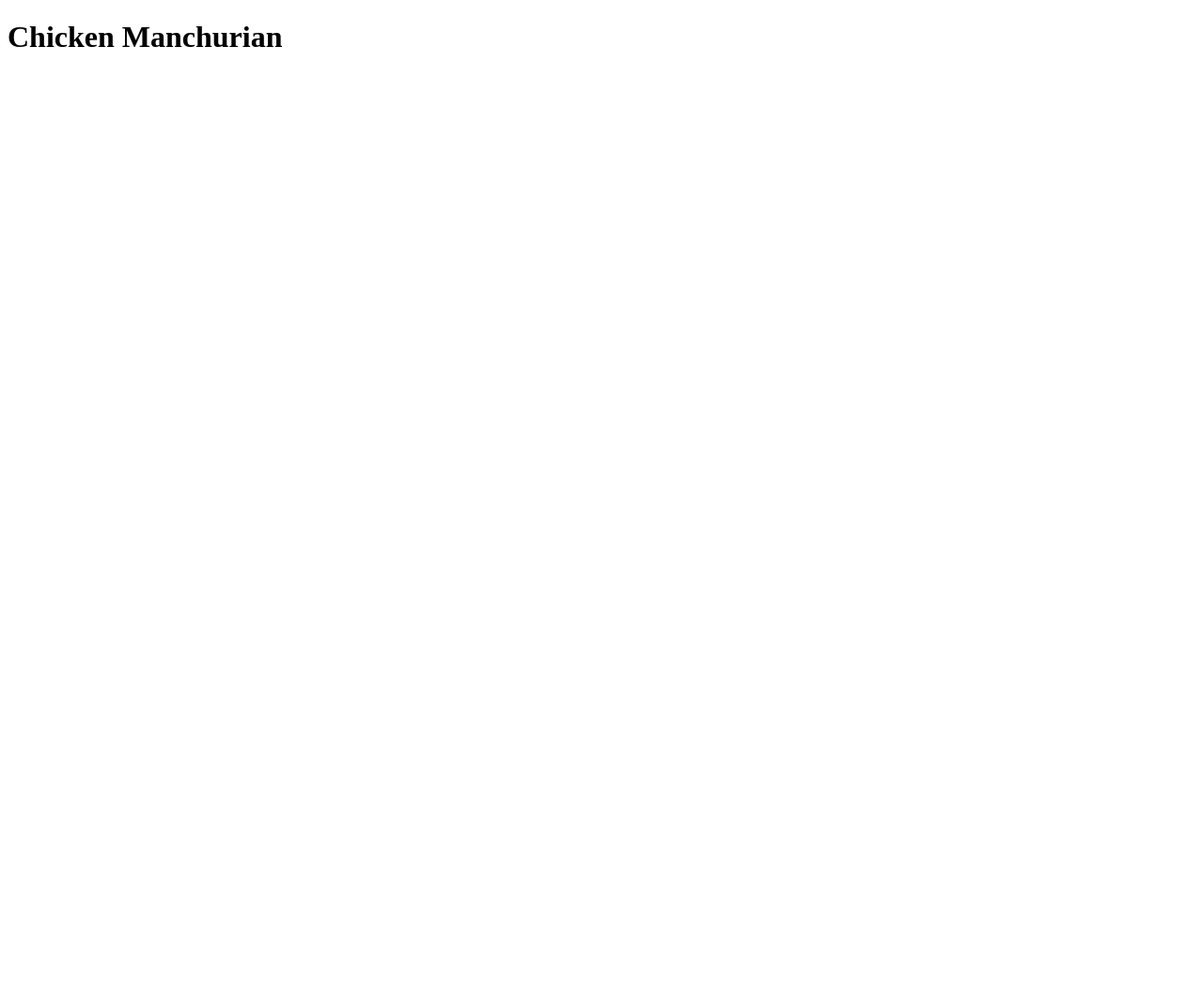
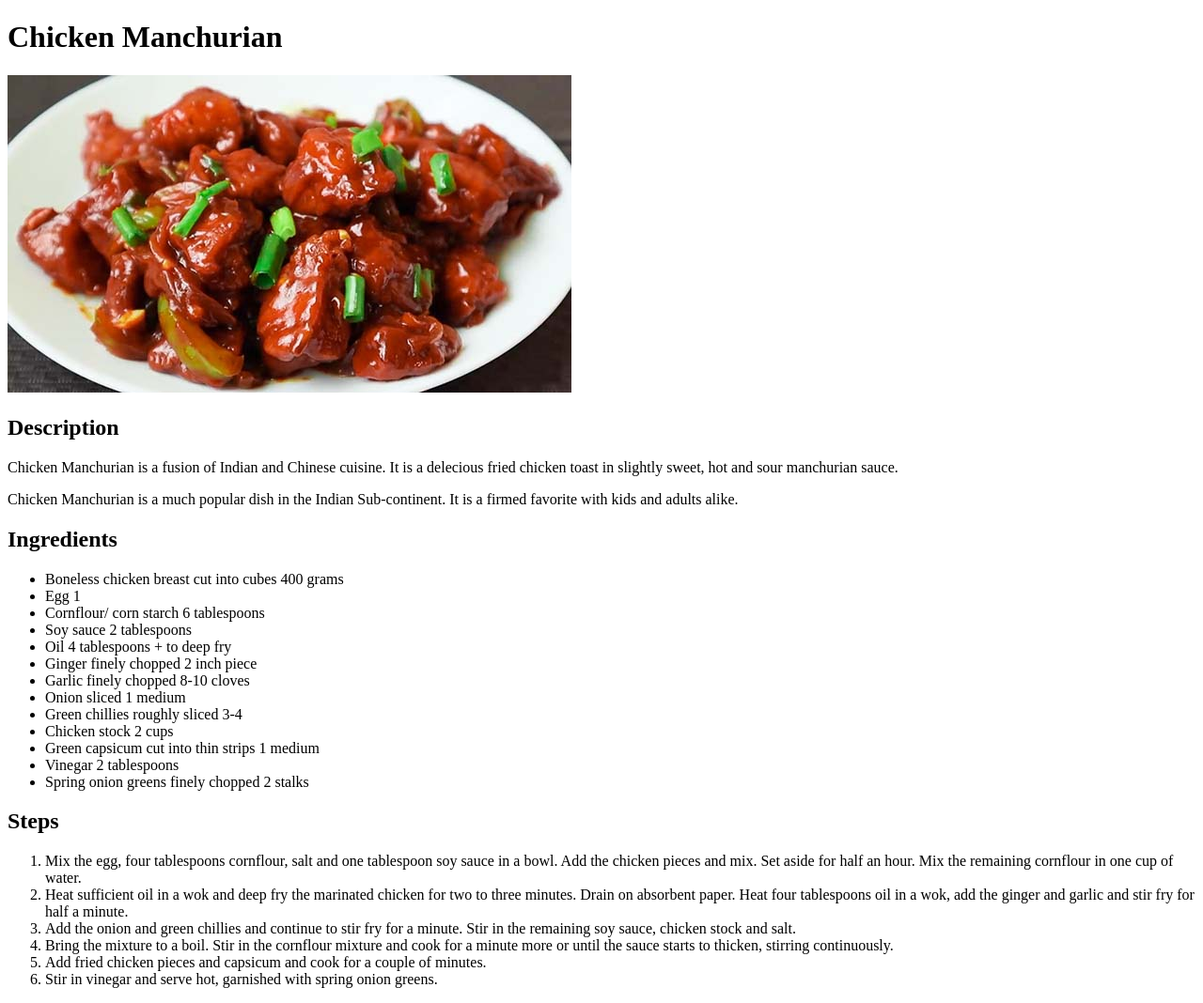
Before and after one commit to AngomRanjan/odin-recipes, a plain HTML site: page recipes/chickenmanchurian.html in a window 1280 px wide. Shown: the whole page at 94% size. Before the commit the page ends 800 px from the top, so only its background shows below. Drawn offline with Linux system fonts and the light colour scheme.

Commit message:
updated the contents of chickenmanchurian.html

```diff
--- a/recipes/chickenmanchurian.html
+++ b/recipes/chickenmanchurian.html
@@ -6,6 +6,34 @@
   </head>
   <body>
       <h1>Chicken Manchurian</h1>
-
-  </body>
+      <img src="../images/Chicken-manchurian.jpg" alt="Chicken Manchurian Images">
+       <h2>Description</h2>
+       <p>Chicken Manchurian is a fusion of Indian and Chinese cuisine.  It is a delecious fried chicken toast in slightly sweet, hot and sour manchurian sauce.</p>
+       <p>Chicken Manchurian is a much popular dish in the Indian Sub-continent.  It is a firmed favorite with kids and adults alike.</p>
+       <h2>Ingredients</h2>
+         <ul>
+           <li>Boneless chicken breast cut into cubes 400 grams</li>
+           <li>Egg 1</li>
+           <li>Cornflour/ corn starch 6 tablespoons</li>
+           <li>Soy sauce 2 tablespoons</li>
+           <li>Oil 4 tablespoons + to deep fry</li>
+           <li>Ginger finely chopped 2 inch piece</li>
+           <li>Garlic finely chopped 8-10 cloves</li>
+           <li>Onion sliced 1 medium</li>
+           <li>Green chillies roughly sliced 3-4</li>
+           <li>Chicken stock 2 cups</li>
+           <li>Green capsicum cut into thin strips 1 medium</li>
+           <li>Vinegar 2 tablespoons</li>
+           <li>Spring onion greens finely chopped 2 stalks</li>
+         </ul>
+       <h2>Steps</h2>
+         <ol>
+           <li>Mix the egg, four tablespoons cornflour, salt and one tablespoon soy sauce in a bowl. Add the chicken pieces and mix. Set aside for half an hour. Mix the remaining cornflour in one cup of water.</li>
+           <li>Heat sufficient oil in a wok and deep fry the marinated chicken for two to three minutes. Drain on absorbent paper. Heat four tablespoons oil in a wok, add the ginger and garlic and stir fry for half a minute.</li>
+           <li>Add the onion and green chillies and continue to stir fry for a minute. Stir in the remaining soy sauce, chicken stock and salt.</li>
+           <li>Bring the mixture to a boil. Stir in the cornflour mixture and cook for a minute more or until the sauce starts to thicken, stirring continuously.</li>
+           <li>Add fried chicken pieces and capsicum and cook for a couple of minutes.</li>
+           <li>Stir in vinegar and serve hot, garnished with spring onion greens.</li>
+         </ol>
+   </body>
 </html>
```
